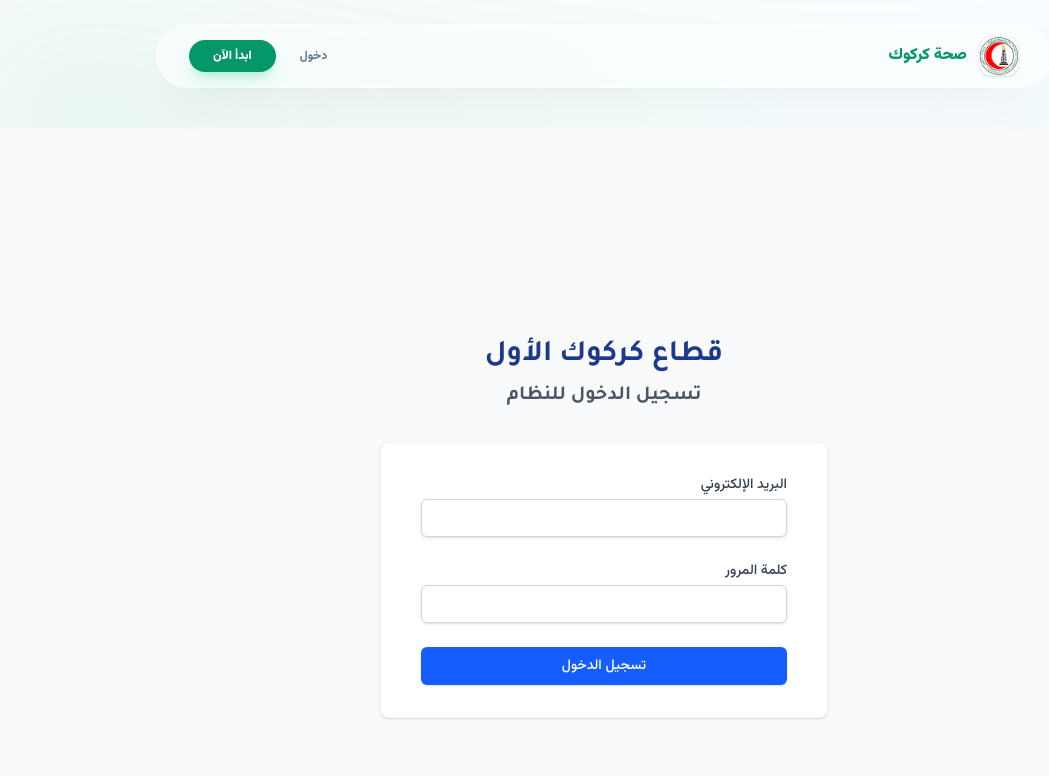
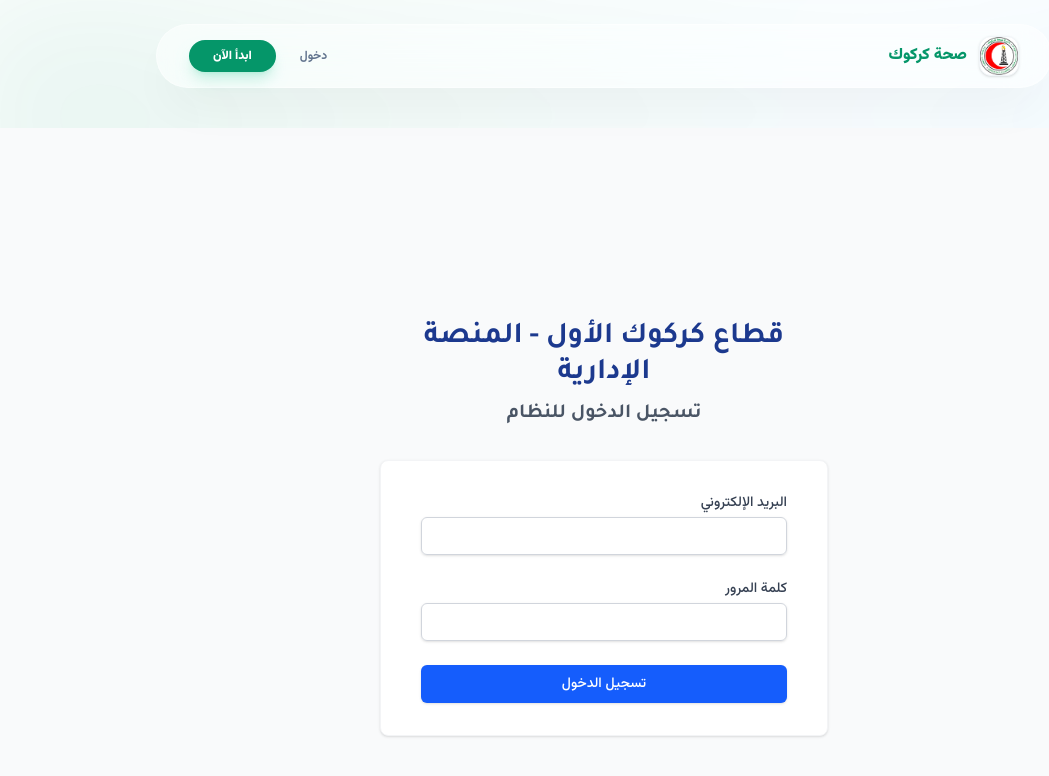
Before and after one commit to kahnazaw/health-poster-legend, a Next.js app: page /login in a window 1280 px wide. Shown: the top 776 px of the page, without its empty margins (36-1085 px from the left). Built offline with nearby package versions, Linux system fonts and the light colour scheme; no server answers.

Commit message:
refactor: make health_center_name optional in types, improve admin bypass, standardize all titles

```diff
--- a/src/app/admin/approvals/page.tsx
+++ b/src/app/admin/approvals/page.tsx
@@ -153,10 +153,9 @@ export default function AdminApprovalsPage() {
                 />
               </div>
               <h2 className="text-2xl font-bold text-gray-800 mb-2">
-                دائرة صحة كركوك
+                قطاع كركوك الأول
               </h2>
-              <p className="text-lg text-gray-700 mb-1">قطاع كركوك الأول</p>
-              <p className="text-base text-gray-600 mb-4">وحدة تعزيز الصحة</p>
+              <p className="text-lg text-gray-700 mb-1">المنصة الإدارية</p>
               <h1 className="text-xl font-semibold text-emerald-700 border-t border-gray-200 pt-4">
                 لوحة الموافقة على المستخدمين
               </h1>
--- a/src/app/admin/audit-log/page.tsx
+++ b/src/app/admin/audit-log/page.tsx
@@ -218,9 +218,9 @@ export default function AdminAuditLogPage() {
                 />
               </div>
               <h2 className="text-xl font-bold text-gray-800 mb-1">
-                دائرة صحة كركوك
+                قطاع كركوك الأول
               </h2>
-              <p className="text-base text-gray-700">قطاع كركوك الأول - وحدة تعزيز الصحة</p>
+              <p className="text-base text-gray-700">المنصة الإدارية</p>
             </div>
           </div>
         </div>
--- a/src/app/admin/presentation/page.tsx
+++ b/src/app/admin/presentation/page.tsx
@@ -216,7 +216,7 @@ export default function PresentationPage() {
     // Footer
     doc.setFontSize(10);
     doc.setFont("helvetica", "italic");
-    addText("دائرة صحة كركوك - قطاع كركوك الأول - وحدة تعزيز الصحة", pageWidth - margin, pageHeight - 10);
+    addText("قطاع كركوك الأول - المنصة الإدارية", pageWidth - margin, pageHeight - 10);
     addText(`صفحة ${doc.internal.pages.length}`, margin, pageHeight - 10);
 
     doc.save(`عرض_تقديمي_${selectedYear}_${new Date().getTime()}.pdf`);
--- a/src/app/admin/user-guide/page.tsx
+++ b/src/app/admin/user-guide/page.tsx
@@ -43,11 +43,11 @@ export default function UserGuidePage() {
       // Header
       doc.setFontSize(18);
       doc.setFont("helvetica", "bold");
-      addText("دائرة صحة كركوك", pageWidth - margin, yPos);
+      addText("قطاع كركوك الأول", pageWidth - margin, yPos);
       yPos += 8;
       doc.setFontSize(14);
       doc.setFont("helvetica", "normal");
-      addText("قطاع كركوك الأول - وحدة تعزيز الصحة", pageWidth - margin, yPos);
+      addText("المنصة الإدارية", pageWidth - margin, yPos);
       yPos += 10;
 
       // Introduction
@@ -142,7 +142,7 @@ export default function UserGuidePage() {
       doc.setFontSize(10);
       doc.setFont("helvetica", "italic");
       addText(`تم إنشاء هذا الدليل في: ${new Date().toLocaleDateString("ar-IQ")}`, pageWidth - margin, pageHeight - 10);
-      addText("دائرة صحة كركوك - جميع الحقوق محفوظة", margin, pageHeight - 10);
+      addText("قطاع كركوك الأول - المنصة الإدارية - جميع الحقوق محفوظة", margin, pageHeight - 10);
 
       // Save PDF
       doc.save(`دليل_استخدام_النظام_${new Date().getTime()}.pdf`);
@@ -218,7 +218,7 @@ export default function UserGuidePage() {
             </div>
 
             <div className="mt-8 pt-6 border-t border-gray-200 text-center text-sm text-gray-500">
-              <p>دائرة صحة كركوك - قطاع كركوك الأول - وحدة تعزيز الصحة</p>
+              <p>قطاع كركوك الأول - المنصة الإدارية</p>
               <p className="mt-2">© {new Date().getFullYear()} جميع الحقوق محفوظة</p>
             </div>
           </div>
--- a/src/app/layout.tsx
+++ b/src/app/layout.tsx
@@ -12,8 +12,8 @@ const vazirmatn = Vazirmatn({ subsets: ["arabic"], variable: "--font-vazirmatn"
 const tajawal = Tajawal({ subsets: ["arabic"], weight: ['700', '900'], variable: "--font-tajawal" });
 
 export const metadata: Metadata = {
-  title: "منصة تعزيز الصحة | كركوك",
-  description: "المنصة الذكية لقطاع كركوك الأول",
+  title: "قطاع كركوك الأول - المنصة الإدارية",
+  description: "قطاع كركوك الأول - المنصة الإدارية",
 };
 
 export default function RootLayout({ children }: { children: React.ReactNode }) {
--- a/src/app/login/page.tsx
+++ b/src/app/login/page.tsx
@@ -5,7 +5,7 @@ export default function LoginPage() {
   return (
     <main className="min-h-screen bg-gray-50 flex flex-col justify-center py-12 sm:px-6 lg:px-8">
       <div className="sm:mx-auto sm:w-full sm:max-w-md text-center">
-        <h1 className="text-3xl font-extrabold text-blue-900 mb-2">قطاع كركوك الأول</h1>
+        <h1 className="text-3xl font-extrabold text-blue-900 mb-2">قطاع كركوك الأول - المنصة الإدارية</h1>
         <h2 className="text-xl text-gray-600">تسجيل الدخول للنظام</h2>
       </div>
 
--- a/src/app/page.tsx
+++ b/src/app/page.tsx
@@ -55,7 +55,7 @@ export default function AppleLanding() {
       <section className="text-center py-20">
         <motion.div initial={{ opacity: 0, y: 30 }} animate={{ opacity: 1, y: 0 }} transition={{ duration: 1, ease: [0.23, 1, 0.32, 1] }}>
           <div className="inline-flex items-center gap-2 px-4 py-2 rounded-full bg-white/40 backdrop-blur-md border border-white/40 text-[11px] font-black text-emerald-700 mb-12 shadow-sm uppercase tracking-widest">
-            <Sparkles size={14} /> قطاع كركوك الأول - التحول الرقمي
+            <Sparkles size={14} /> قطاع كركوك الأول - المنصة الإدارية
           </div>
           <h1 className="text-5xl md:text-8xl font-black text-slate-900 tracking-tight leading-[1.05] mb-10 font-tajawal">
             نبض الصحة <br /> في <span className="text-[#059669]">كركوك.</span>
--- a/src/app/pending-approval/page.tsx
+++ b/src/app/pending-approval/page.tsx
@@ -54,8 +54,8 @@ export default function PendingApprovalPage() {
                 className="h-20 w-auto object-contain"
               />
             </div>
-            <h1 className="text-3xl font-bold text-gray-900 mb-2">دائرة صحة كركوك</h1>
-            <p className="text-gray-600 mb-6">قطاع كركوك الأول</p>
+            <h1 className="text-3xl font-bold text-gray-900 mb-2">قطاع كركوك الأول</h1>
+            <p className="text-gray-600 mb-6">المنصة الإدارية</p>
           </div>
 
           <div className="text-center space-y-6">
--- a/src/app/sector-dashboard/page.tsx
+++ b/src/app/sector-dashboard/page.tsx
@@ -320,15 +320,15 @@ export default function SectorDashboardPage() {
 
     // Insert header rows at the beginning
     XLSX.utils.sheet_add_aoa(worksheet, [
-      ["دائرة صحة كركوك"],
-      ["قطاع كركوك الأول – وحدة تعزيز الصحة"],
+      ["قطاع كركوك الأول"],
+      ["المنصة الإدارية"],
       [`لوحة متابعة إحصائيات المراكز الصحية - ${monthName} ${selectedYear}`],
       [""], // Empty row
     ], { origin: "A1" });
 
     // Set column widths
     const columnWidths = [
-      { wch: 30 }, // اسم المركز الصحي
+      { wch: 30 }, // اسم المستخدم
       { wch: 15 }, // حالة الإرسال
       { wch: 25 }, // تاريخ ووقت الإرسال
       { wch: 20 }, // مجموع الجلسات الفردية
@@ -884,7 +884,7 @@ export default function SectorDashboardPage() {
             للاستخدام الرسمي فقط
           </p>
           <p className="text-xs text-gray-400">
-            © {currentYear} دائرة صحة كركوك
+            © {currentYear} قطاع كركوك الأول - المنصة الإدارية
           </p>
         </div>
         </footer>
--- a/src/app/signup/page.tsx
+++ b/src/app/signup/page.tsx
@@ -83,7 +83,7 @@ export default function SignupPage() {
         <div className="bg-white rounded-lg shadow-lg p-8">
           <div className="text-center mb-8">
             <h1 className="text-3xl font-bold text-gray-900 mb-2">إنشاء حساب جديد</h1>
-            <p className="text-gray-600">دائرة صحة كركوك - قطاع كركوك الأول</p>
+            <p className="text-gray-600">قطاع كركوك الأول - المنصة الإدارية</p>
           </div>
 
           {success && (
--- a/src/contexts/AuthContext.tsx
+++ b/src/contexts/AuthContext.tsx
@@ -7,7 +7,7 @@ import { useRouter } from "next/navigation";
 
 export interface Profile {
   full_name: string;
-  health_center_name: string; // Optional - can be empty string
+  health_center_name?: string; // Optional field - removed from requirements
   role: "admin" | "center_user";
   is_approved: boolean;
 }
@@ -38,10 +38,10 @@ export function AuthProvider({ children }: { children: React.ReactNode }) {
       if (error) {
         // Fallback to user metadata if profile doesn't exist yet
         const metadata = currentUser.user_metadata;
-        if (metadata?.full_name && metadata?.health_center_name) {
+        if (metadata?.full_name) {
           setProfile({
             full_name: String(metadata.full_name),
-            health_center_name: String(metadata.health_center_name),
+            health_center_name: metadata.health_center_name ? String(metadata.health_center_name) : undefined,
             role: metadata.role === "admin" ? "admin" : "center_user",
             is_approved: Boolean(metadata.is_approved),
           });
@@ -51,7 +51,7 @@ export function AuthProvider({ children }: { children: React.ReactNode }) {
       } else if (data) {
         setProfile({
           full_name: data.full_name || "",
-          health_center_name: data.health_center_name || "",
+          health_center_name: data.health_center_name || undefined,
           role: (data.role === "admin" ? "admin" : "center_user") as "admin" | "center_user",
           is_approved: Boolean(data.is_approved),
         });
--- a/src/lib/pdfGenerator.ts
+++ b/src/lib/pdfGenerator.ts
@@ -42,11 +42,11 @@ export async function generateApprovedReportPDF(data: ReportData): Promise<void>
   yPos += 10;
   doc.setFontSize(18);
   doc.setFont("helvetica", "bold");
-  addText("دائرة صحة كركوك", pageWidth - margin, yPos);
+  addText("قطاع كركوك الأول", pageWidth - margin, yPos);
   yPos += 8;
   doc.setFontSize(14);
   doc.setFont("helvetica", "normal");
-  addText("قطاع كركوك الأول", pageWidth - margin, yPos);
+  addText("المنصة الإدارية", pageWidth - margin, yPos);
   yPos += 6;
   doc.setFontSize(12);
   addText("وحدة تعزيز الصحة", pageWidth - margin, yPos);
@@ -58,13 +58,10 @@ export async function generateApprovedReportPDF(data: ReportData): Promise<void>
   addText("تقرير الإحصائيات الشهرية", pageWidth - margin, yPos);
   yPos += 10;
 
-  // Report Details
+  // Report Details (health center name is optional)
   doc.setFontSize(12);
   doc.setFont("helvetica", "normal");
-  if (data.healthCenterName) {
-    addText(`اسم المركز الصحي: ${data.healthCenterName}`, pageWidth - margin, yPos);
-    yPos += 7;
-  }
+  // Note: health_center_name field has been removed from requirements
   addText(`الشهر: ${data.month}`, pageWidth - margin, yPos);
   yPos += 7;
   addText(`السنة: ${data.year}`, pageWidth - margin, yPos);
```
